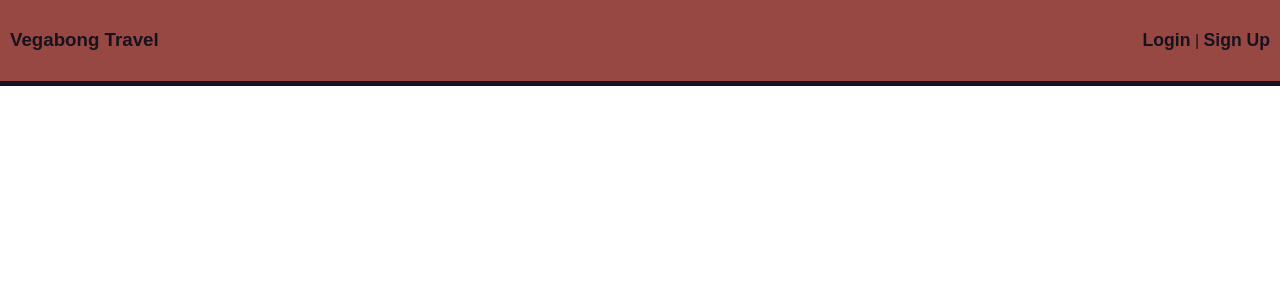
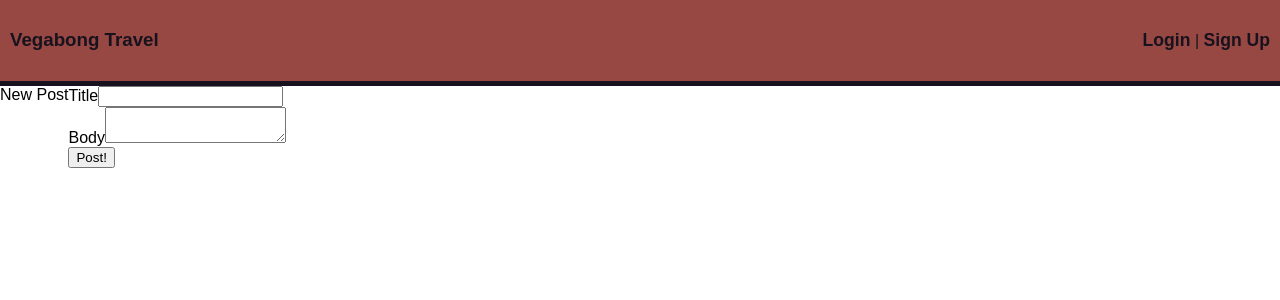
Before and after one commit to tch180/vagabond-project-, a React (Create React App) app in the folder client/: page /city/1/NewPost in a window 1280 px wide. Shown: the top 300 px of the page. Built offline with nearby package versions, Linux system fonts and the light colour scheme.

Commit message:
submit not working yet but input on new post is wired

```diff
--- a/client/src/App.js
+++ b/client/src/App.js
@@ -14,8 +14,8 @@ class App extends Component {
           <NavBar />
           <Switch>
             <Route exact path="/" component={Home} />
-            <Route exact path="/city/NewPost" component={NewPost} />
             <Route exact path="/city/:cityId" component={CityShow} />
+            <Route exact path="/city/:cityId/NewPost" component={NewPost} />
           </Switch>
         </div>
       </Router>
--- a/client/src/components/Post/NewPost.js
+++ b/client/src/components/Post/NewPost.js
@@ -1,11 +1,49 @@
 import React, { Component } from 'react';
+import styled from 'styled-components'
+import axios from 'axios'
 
+const PostContainer = styled.div`
+display: flex;
+`
 class NewPost extends Component {
-    render() {
+    state = {
+        post: [],
+        redirectToPost: false,
+        postId: ''
+    }
+
+        handleChange = (event) => {
+            const updatePost = { ...this.state.post }
+            this.setState({ post: updatePost })
+        }
+        handleSubmit = async (event) => {
+            event.preventDefault()
+            const cityId = this.props.match.params.cityId
+            const res = await axios.post(`/api/cities/${cityId}/posts`)
+        }
+        render() {
         return (
-            <div>
-                New Post!
-            </div>
+            <PostContainer>
+                <div>New Post</div>
+                <form onSubmit={this.handleSubmit}>
+                    <div>
+                        <label htmlFor="title">Title</label>
+                        <input
+                            onChange={this.handleChange} name="title"
+                            type="text" value={this.state.post.title}
+                        />
+                    </div>
+                    <div>
+                        <label >Body</label>
+
+                            <textarea  value={this.state.post.body} htmlFor="body"
+                            name="body" type="text" text onChange={this.handleChange}/>
+
+                    </div>
+
+                    <button>Post!</button>
+                </form>
+            </PostContainer>
         );
     }
 }
```
